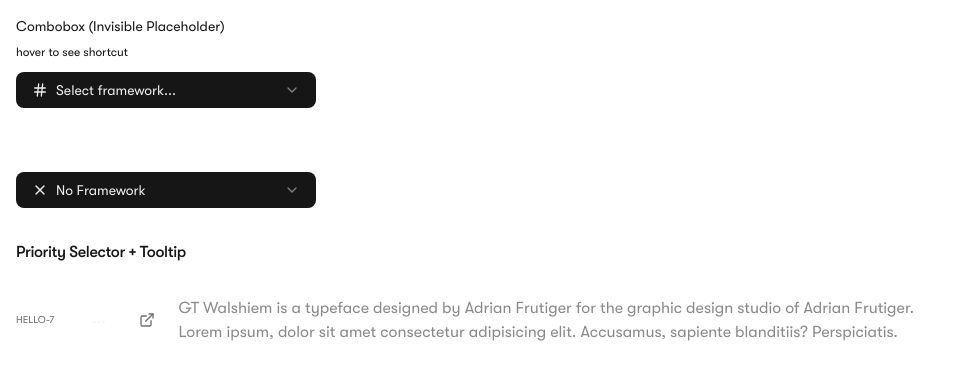
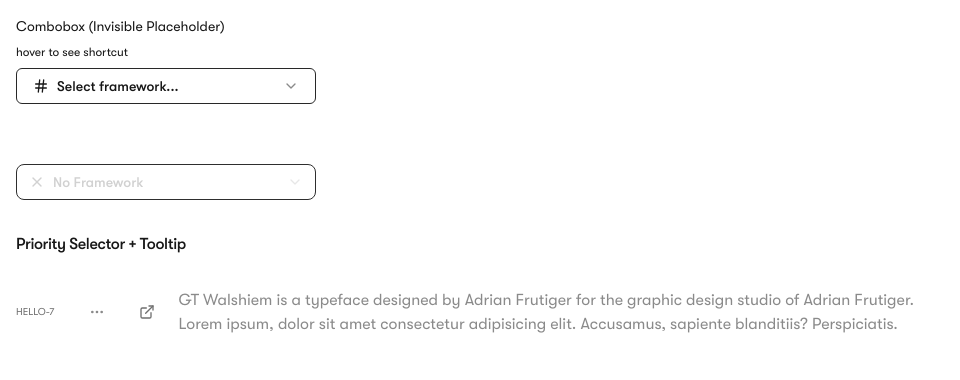
Before and after one commit to 99Yash/combo, a Next.js app: page / in a window 1280 px wide. Shown: the top 380 px of the page, without its empty margins (0-960 px from the left). Built offline with nearby package versions, Linux system fonts and the light colour scheme.

Commit message:
my on searcg

```diff
--- a/src/components/invisible-cb.tsx
+++ b/src/components/invisible-cb.tsx
@@ -111,7 +111,7 @@ export function InvisibleCB() {
           <Command loop>
             <CommandInput
               placeholder="Search..."
-              className="text-gray-1000 caret-purple-700"
+              className="text-gray-1000 caret-purple-700 my-1"
             />
 
             <CommandEmpty className="text-gray-900 self-center text-sm py-6">
--- a/src/components/ui/button.tsx
+++ b/src/components/ui/button.tsx
@@ -12,8 +12,7 @@ const buttonVariants = cva(
         default: 'bg-primary text-primary-foreground shadow',
         destructive:
           'bg-destructive text-destructive-foreground shadow-sm hover:bg-destructive/90',
-        outline:
-          'flex w-full items-center justify-between font-normal gap-2 px-3 py-2 body-lg rounded-lg border-1.5 transition-colors default-ring bg-gray-25 text-gray-950 placeholder:text-gray-800 border-gray-400 hover:border-purple-300 focus-visible:border-purple-600 [&>svg]:flex-shrink-0 data-[is-error=true]:border-red-600 data-[is-error=true]:hover:border-red-600 data-[is-error=true]:focus-visible:border-red-600 data-[is-error=true]:focus-visible:ring-red-600 max-w-[250px] mt-1',
+        outline: 'border border-input',
         secondary:
           'bg-secondary text-secondary-foreground shadow-sm hover:bg-secondary/80',
         ghost: 'hover:bg-accent hover:text-accent-foreground',
--- a/src/components/visible-cb.tsx
+++ b/src/components/visible-cb.tsx
@@ -50,12 +50,15 @@ export function VisibleCB() {
         Combobox (Visible Placeholder)
       </span>
       <Popover open={openVisible} onOpenChange={setOpenVisible}>
-        <PopoverTrigger asChild>
+        <PopoverTrigger
+          asChild
+          className="hover:outline hover:outline-1 hover:outline-purple-100"
+        >
           <Button
             variant="outline"
             role="combobox"
             aria-expanded={openVisible}
-            className="max-w-[300px] flex items-center justify-between focus:outline-purple-100 default:ring hover:outline hover:outline-1 hover:outline-purple-100 focus:ring-1 focus:ring-purple-100 focus:ring-offset-2 focus-visible:ring-purple-400"
+            className="flex max-w-[300px] items-center justify-between gap-2 px-3 py-2 rounded-lg text-gray-900 border-gray-300"
           >
             <div className="flex items-center line-clamp-1 gap-2">
               {(() => {
@@ -89,7 +92,7 @@ export function VisibleCB() {
           <Command loop>
             <CommandInput
               placeholder="Search..."
-              className="text-gray-1000 caret-purple-700"
+              className="text-gray-1000 caret-purple-700 my-1"
             />
             <span className="text-xs ml-2.5 flex items-center gap-1.5 pt-2 px-0.5 text-gray-700">
               <Info className="size-4" />
```
